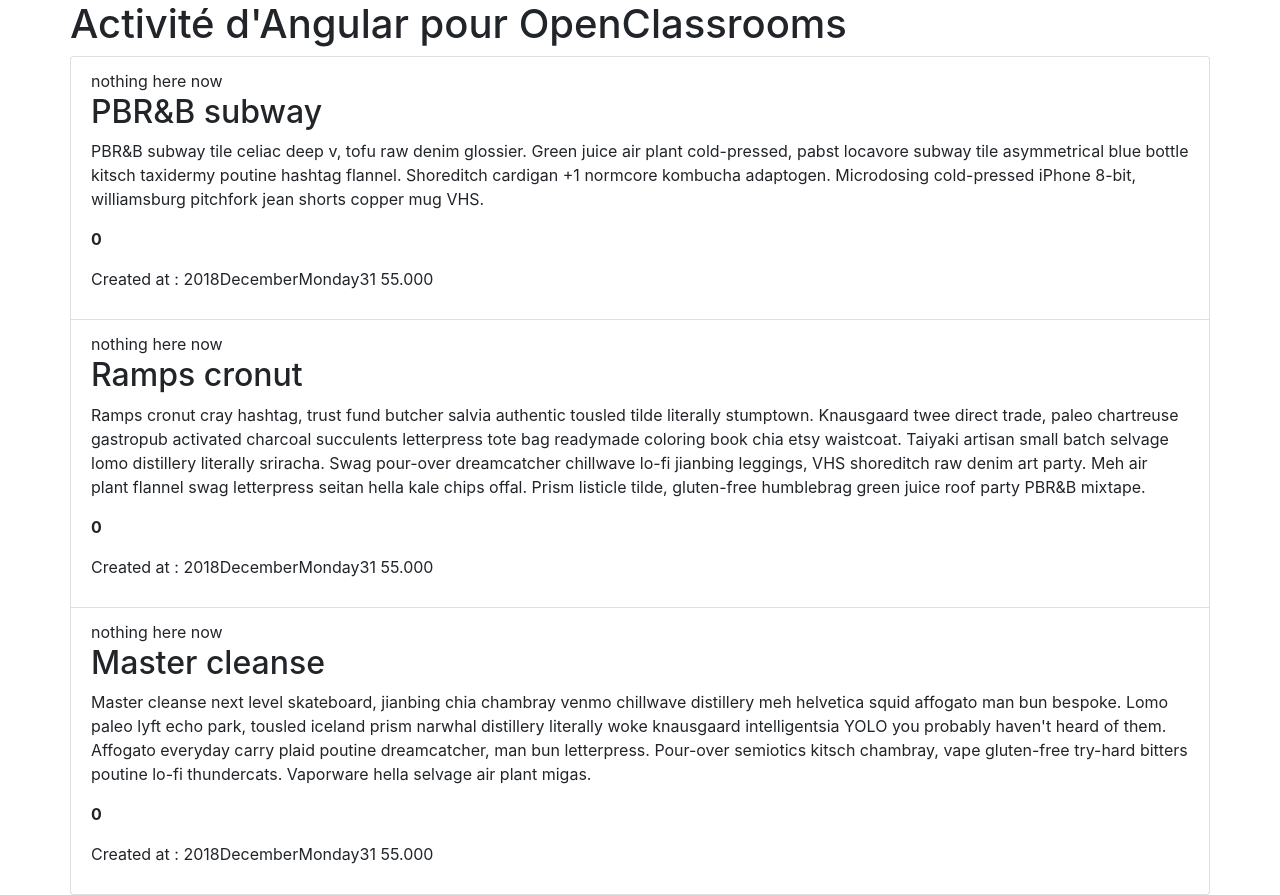
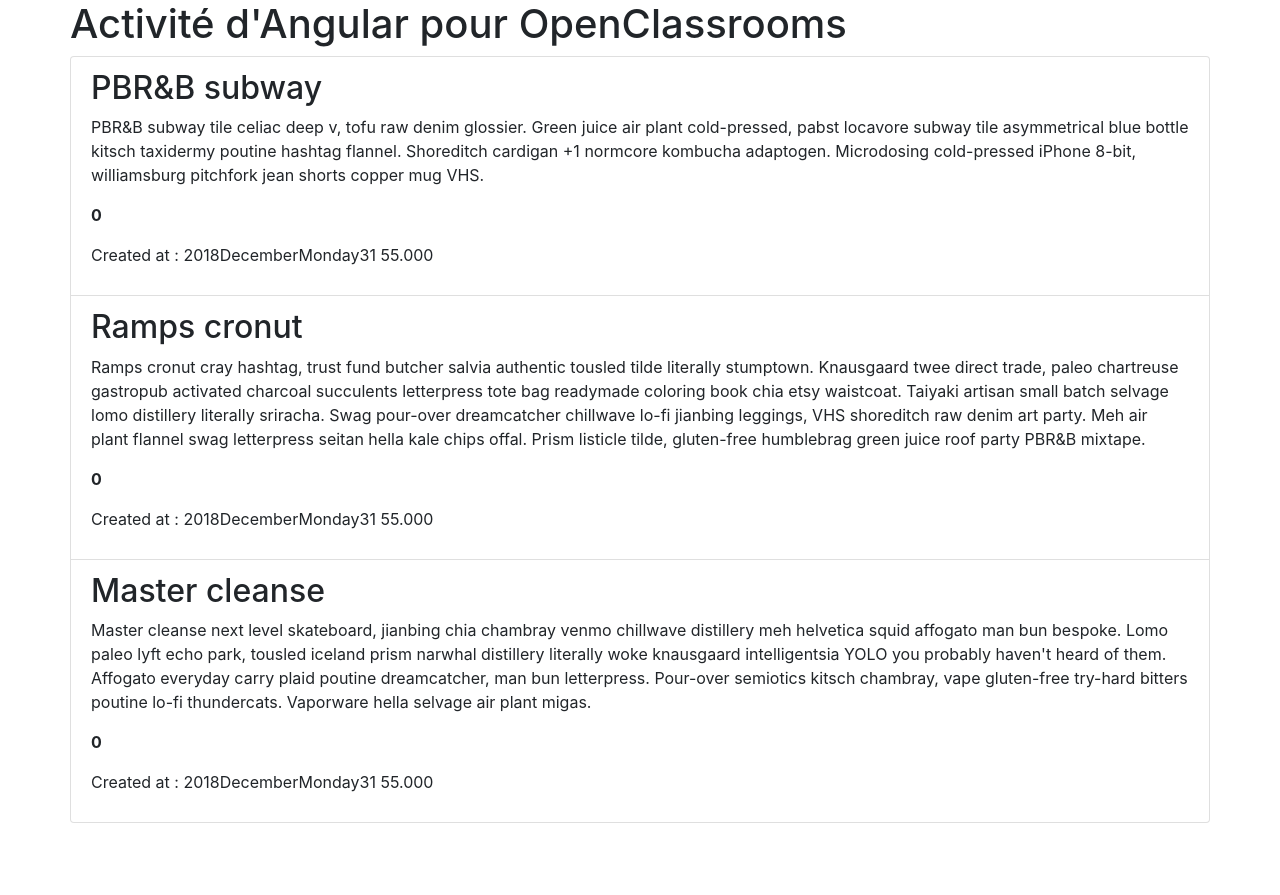
Before and after one commit to Nicolas-Hermet/OpenClassrooms_Angular, an Angular app: page / in a window 1280 px wide. After the commit the page ends 823 px from the top, so only its background shows below. Built offline with nearby package versions, Linux system fonts and the light colour scheme.

Commit message:
delete dummy line

```diff
--- a/src/app/postlist/postlist.component.html
+++ b/src/app/postlist/postlist.component.html
@@ -1,5 +1,5 @@
 <li class="list-group-item" *ngFor='let post of posts'>
-	nothing here now
+
   <h2>{{post.title}}</h2>
     <p>{{post.content}}</p>
     <p><strong>{{post.loveIts}}</strong></p>
```
